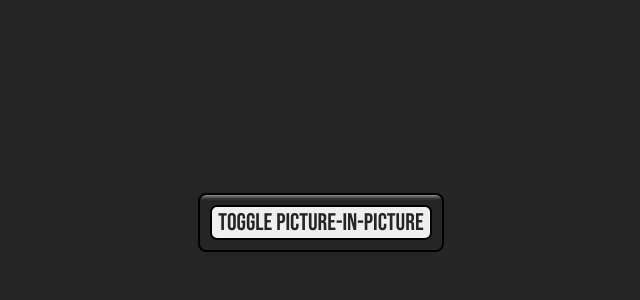
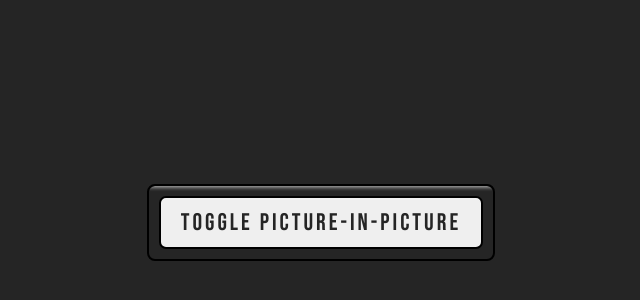
Before and after one commit to notfeardan/PIP, a plain HTML site: page index.html in a window 1280 px wide. Shown: the part 178-478 px from the top of the page, without its empty margins (319-959 px from the left). Drawn offline with Linux system fonts and the light colour scheme.

Commit message:
Added some more styling

```diff
--- a/styles.css
+++ b/styles.css
@@ -28,14 +28,22 @@ button {
   color: rgb(37, 37, 37);
   border: 2px solid black;
   border-radius: 7px;
+  padding: 10px 20px;
+  transition: background-color 0.3s ease, color 0.3s ease;
+  letter-spacing: 3px;
 }
 
 button:hover {
   background-color: rgb(255, 255, 255);
   color: rgb(37, 37, 37);
+  box-shadow: 0 10px 20px rgba(0, 0, 0, 0.5);
+  transition: background-color 0.3s ease, color 0.3s ease, box-shadow 0.3s ease;
 }
 
 button:active {
   transform: translateY(3px);
   background-color: rgb(225, 225, 225);
+  color: rgb(37, 37, 37);
+  box-shadow: 0 5px 10px rgba(0, 0, 0, 0.5);
+  transition: background-color 0.3s ease, color 0.3s ease, box-shadow 0.3s ease;
 }
```
